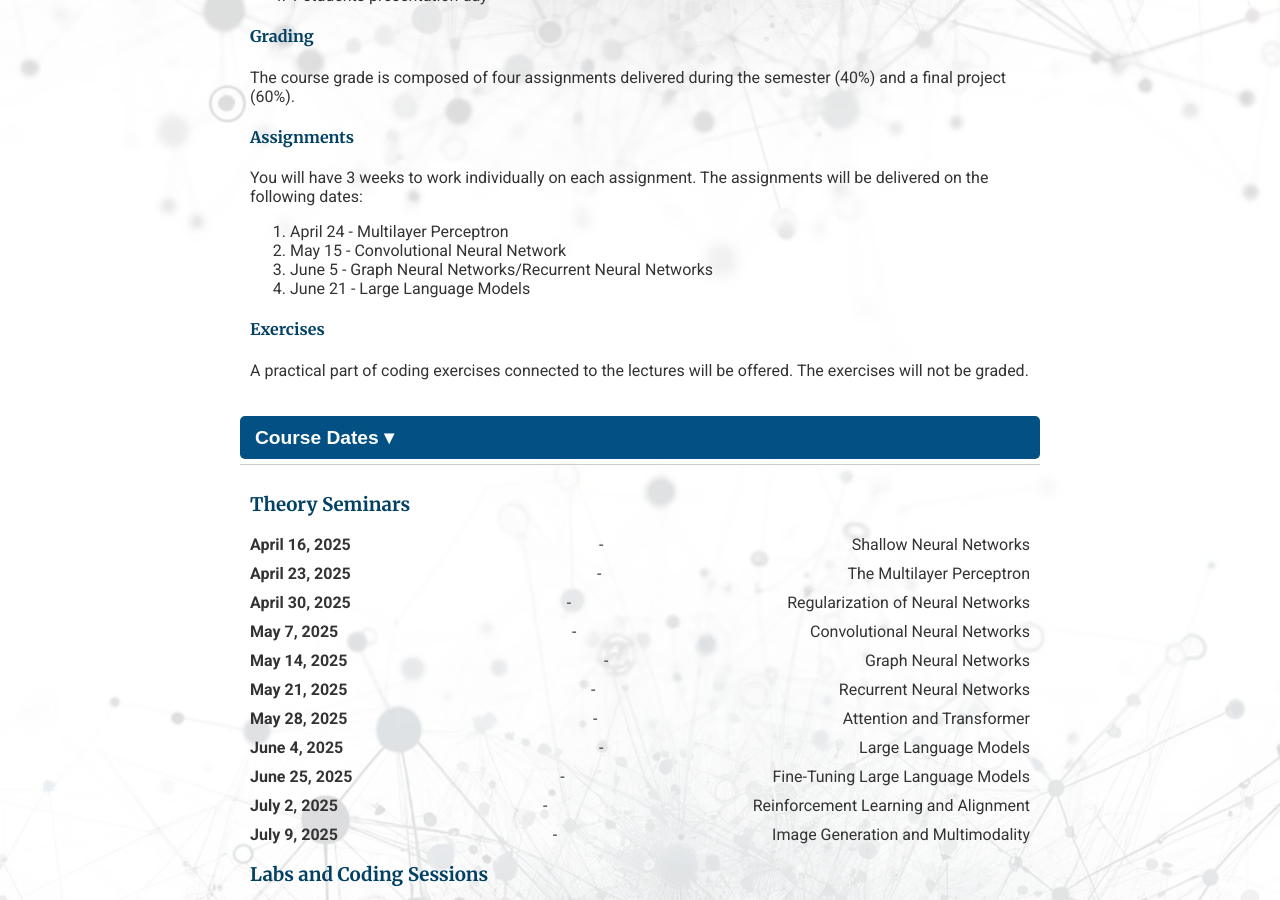
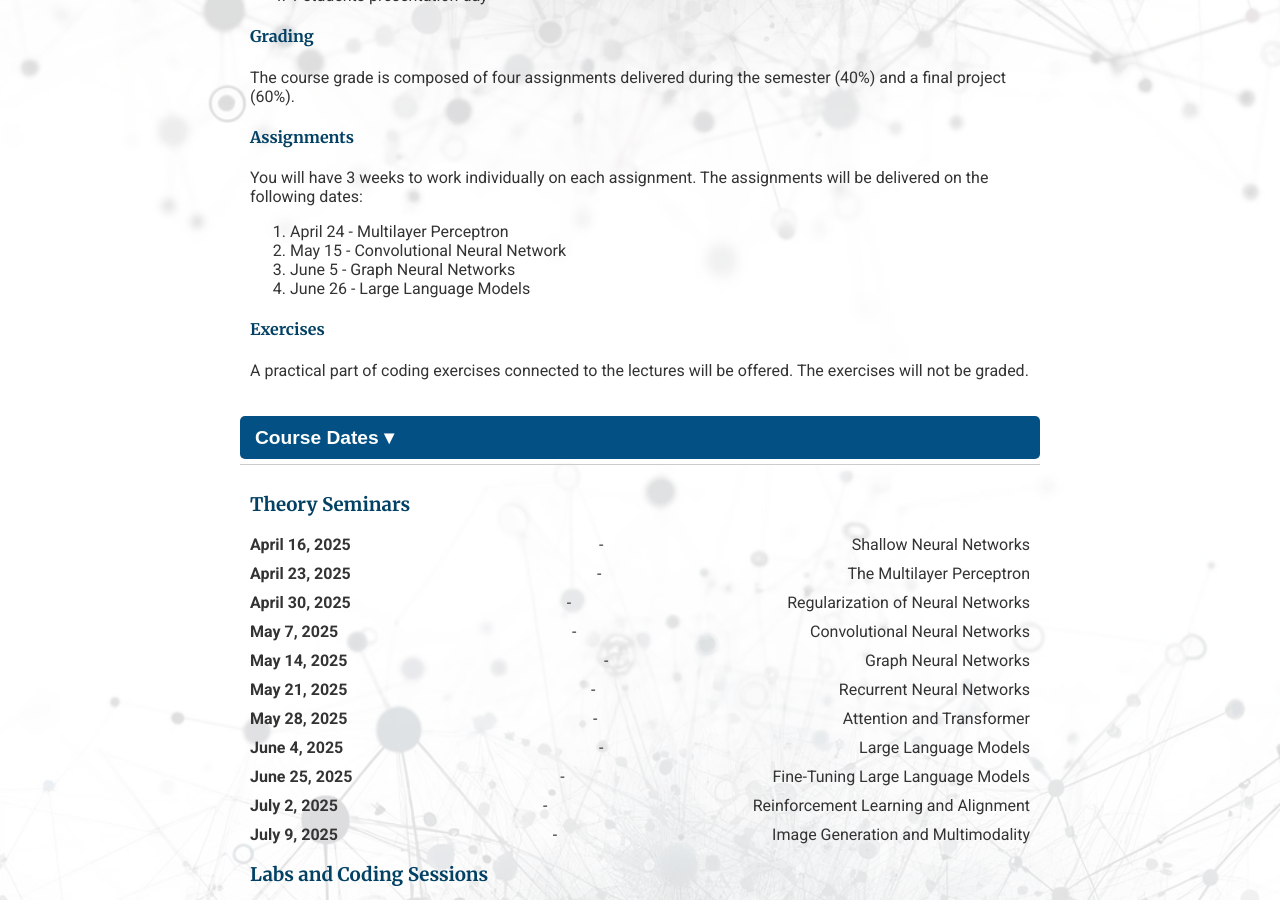
Before and after one commit to giordano-demarzo/giordano-demarzo.github.io, a Jekyll site: the page built from Deep_Learning_25.markdown, in a window 1280 px wide and 900 px high, scrolled down 817 px. Built offline with Jekyll 4.4.1, drawn with Linux system fonts in a browser that asks for light colours; some of the changed text lies outside the part shown.

```diff
--- a/Deep_Learning_25.markdown
+++ b/Deep_Learning_25.markdown
@@ -44,8 +44,8 @@ applications to the Social Sciences. </p>
     <ol>
         <li>April 24 - Multilayer Perceptron</li>
         <li>May 15 - Convolutional Neural Network</li>
-        <li>June 5 - Graph Neural Networks/Recurrent Neural Networks</li>
-        <li>June 21 - Large Language Models</li>
+        <li>June 5 - Graph Neural Networks</li>
+        <li>June 26 - Large Language Models</li>
     </ol>
 
     <h4>Exercises</h4>
@@ -288,5 +288,9 @@ applications to the Social Sciences. </p>
     		<ul>
                 	<li><a href="/files/dlss25/assignments/assignment2.pdf">Assignment 2</a></li>
                 </ul>
+        <h3> Assignment 3: Graph Neural Network</h3>
+    		<ul>
+                	<li><a href="/files/dlss25/assignments/assignment3.pdf">Assignment 3</a></li>
+                </ul>
     </div>
 </div>
```
Also changed, not shown: 1 other file.
